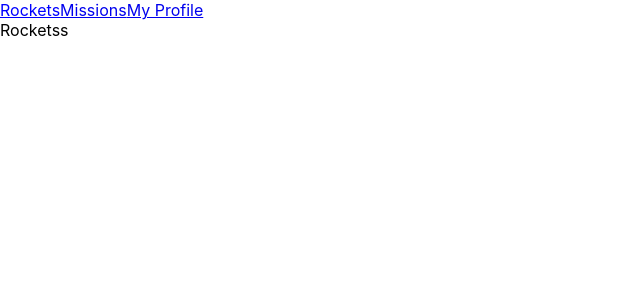
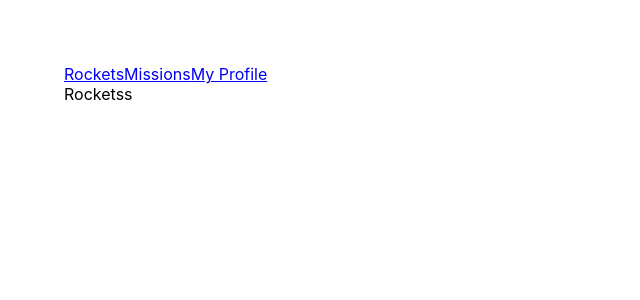
Before and after one commit to MesakDuduCoder/space-traveller-hub, a React (Create React App) app: page / in a window 1280 px wide. Shown: the top 300 px of the page, without its empty margins (0-640 px from the left). Built offline with nearby package versions, Linux system fonts and the light colour scheme; no server answers.

Commit message:
Add styles to index.css file

```diff
--- a/src/index.css
+++ b/src/index.css
@@ -1,5 +1,6 @@
 body {
   margin: 0;
+  padding: 0;
   font-family:
     -apple-system,
     BlinkMacSystemFont,
@@ -25,3 +26,7 @@ code {
     'Courier New',
     monospace;
 }
+
+.app {
+  padding: 5%;
+}
```
